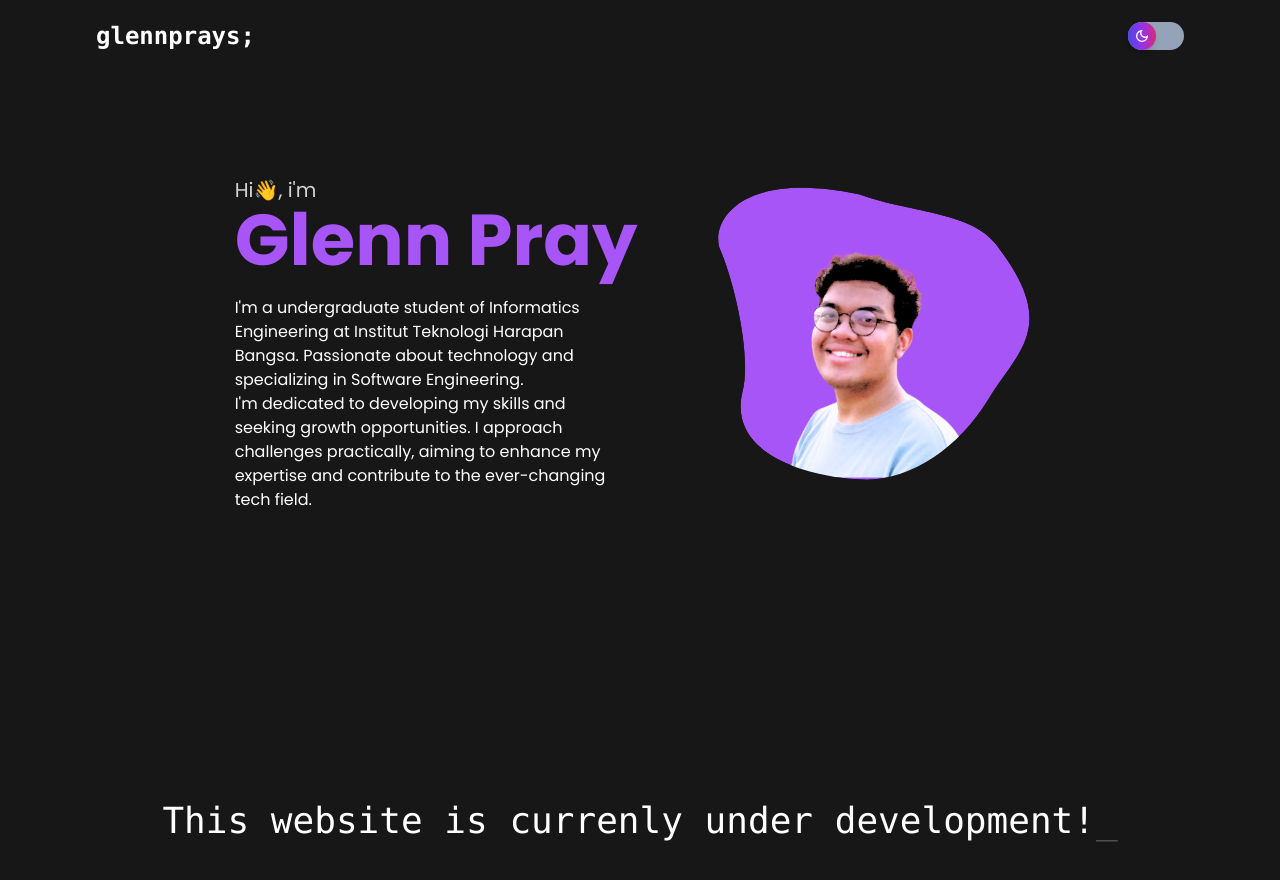
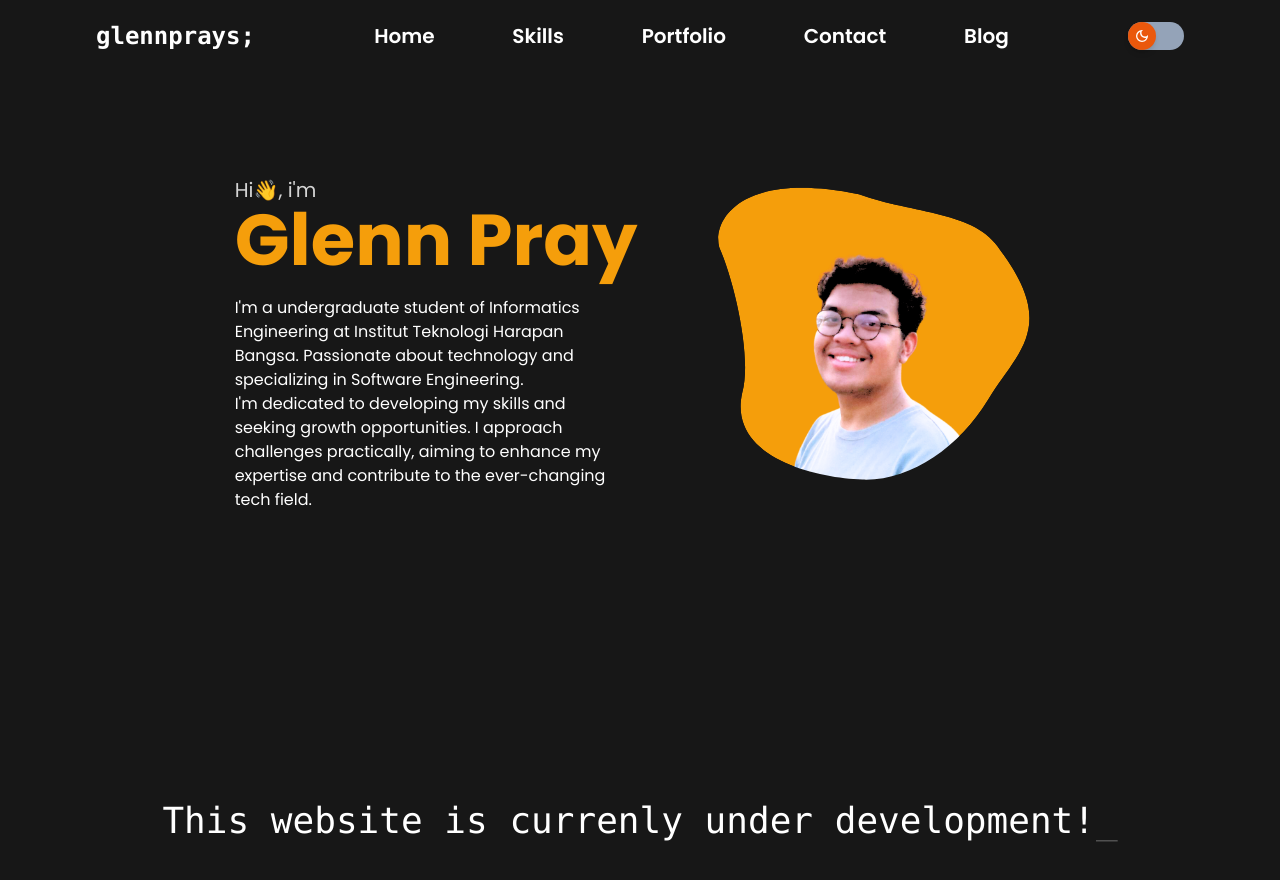
Before and after one commit to michaelsetiawann/michael.github.io, a Next.js app: page / in a window 1280 px wide. Shown: the top 880 px of the page. Built offline with nearby package versions, Linux system fonts and the light colour scheme.

Commit message:
navbar size

```diff
--- a/src/app/not-found.tsx
+++ b/src/app/not-found.tsx
@@ -29,7 +29,7 @@ export default async function NotFound() {
         <>
             <div className='mt-20 flex flex-col items-center justify-center select-none'>
                 <div className='text-5xl flex items-center'>
-                    <span className='font-bold text-amber-500 dark:text-purple-500'>404</span><span className='font-thin ms-5 me-5'>|</span><span className='text-2xl'>Not Found</span>
+                    <span className='font-bold text-cyan-500 dark:text-amber-500'>404</span><span className='font-thin ms-5 me-5'>|</span><span className='text-2xl'>Not Found</span>
                 </div>
                 <button className='mt-5 font-bold px-4 py-1 rounded bg-transparent hover:bg-neutral-950 hover:text-neutral-50 hover:dark:bg-neutral-50 dark:text-neutral-50 hover:dark:text-neutral-950'><Link href='/'>Return home</Link></button>
             </div>
--- a/src/app/page.tsx
+++ b/src/app/page.tsx
@@ -22,18 +22,18 @@ export default function Home() {
             className='text-xl dark:text-neutral-300 '>Hi👋, i&apos;m</motion.span>
           <motion.span
             variants={Motions.fadeIn("up", "tween", 0.1, 1)}
-            className='text-7xl font-bold text-amber-500 dark:text-purple-500'>Glenn Pray</motion.span>
+            className='text-7xl font-bold text-cyan-600 dark:text-amber-500'>Glenn Pray</motion.span>
           <motion.div
             variants={Motions.textVariants(0.9)}
             className='mt-5 w-10/12 max-lg:w-full'>
-            <p>I&apos;m a undergraduate student of Informatics Engineering at <Link className='hover:text-amber-500 dark:hover:text-purple-500' href=''>Institut Teknologi Harapan Bangsa</Link>. Passionate about technology and specializing in Software Engineering.</p>
+            <p>I&apos;m a undergraduate student of Informatics Engineering at <Link className='hover:text-cyan-500 dark:hover:text-amber-500' href=''>Institut Teknologi Harapan Bangsa</Link>. Passionate about technology and specializing in Software Engineering.</p>
             <p>I&apos;m dedicated to developing my skills and seeking growth opportunities. I approach challenges practically, aiming to enhance my expertise and contribute to the ever-changing tech field.</p>
           </motion.div>
         </motion.div>
         <motion.div
           variants={Motions.slideIn("right", "tween", 0.9, 1)}
           className='w-80 xl:w-96 flex items-center justify-center '>
-          <svg className=' fill-amber-500 dark:fill-purple-500' viewBox="0 -12 220 220" xmlns="http://www.w3.org/2000/svg" xmlnsXlink="http://www.w3.org/1999/xlink" >
+          <svg className=' fill-cyan-600 dark:fill-amber-500' viewBox="0 -12 220 220" xmlns="http://www.w3.org/2000/svg" xmlnsXlink="http://www.w3.org/1999/xlink" >
             <mask id="mask0" mask-type="alpha">
               <path d="M 190.312 36.4879 C 228 87 201.309 102.826 182.328 134.186 C 163.346 165.547 130.807 187.559 100.226 186.353 C 69.6454 185.297 12 172 21.7403 129.362 C 28 107 17 58 6.6758 34.5279 C 2 17 21 -16 97.9666 0.0016 C 134 13 174.193 10.857 190.312 36.4879 Z"></path>
             </mask>
@@ -41,7 +41,7 @@ export default function Home() {
               <path d="M 190.312 36.4879 C 228 87 201.309 102.826 182.328 134.186 C 163.346 165.547 130.807 187.559 100.226 186.353 C 69.6454 185.297 12 172 21.7403 129.362 C 28 107 17 58 6.6758 34.5279 C 2 17 21 -16 97.9666 0.0016 C 134 13 174.193 10.857 190.312 36.4879 Z"></path>
               <motion.image
                 variants={Motions.fadeIn("up", "tween", 1.1, 0.8)}
-              x="0" y="-35" xlinkHref={photoProfile.src} width="220" height="220"/>
+              x="0" y="-35" xlinkHref={photoProfile.src} width="225" height="225"/>
             </g>
           </svg>
 
--- a/src/components/header/Navigation.tsx
+++ b/src/components/header/Navigation.tsx
@@ -27,7 +27,6 @@ export const Navigation = () => {
     }, [prevY])
     return (
         <motion.nav
-            // layout
             initial={{ y: 0 }}
             transition={{
                 duration: 0.23,
@@ -38,6 +37,13 @@ export const Navigation = () => {
             <Link id="logo" href='/' className="font-mono font-bold text-2xl select-none">
                 glennprays;
             </Link>
+            <div className="flex justify-between items-center w-7/12 text-xl max-xl:hidden">
+                <Link href='/' className="hover:text-cyan-600 dark:hover:text-amber-500 hover:underline font-semibold">Home</Link>
+                <Link href='/' className="hover:text-cyan-600 dark:hover:text-amber-500 hover:underline font-semibold">Skills</Link>
+                <Link href='/' className="hover:text-cyan-600 dark:hover:text-amber-500 hover:underline font-semibold">Portfolio</Link>
+                <Link href='/' className="hover:text-cyan-600 dark:hover:text-amber-500 hover:underline font-semibold">Contact</Link>
+                <Link href='/' className="hover:text-cyan-600 dark:hover:text-amber-500 hover:underline font-semibold">Blog</Link>
+            </div>
             <ThemeSwicher />
         </motion.nav>
     )
--- a/src/components/theme/ThemeSwicher.tsx
+++ b/src/components/theme/ThemeSwicher.tsx
@@ -17,13 +17,14 @@ export function ThemeSwicher() {
     const toggleSwitch = () => setTheme(isDark ? 'light' : 'dark');
 
     return (
-        <div id="theme-switcher" className={('w-14 border-black bg-slate-400 rounded-full flex items-center cursor-pointer ' + (isDark ? 'justify-start' : 'justify-end'))} onClick={toggleSwitch}>
+        <div id="theme-switcher" className={('w-9 sm:w-14 border-black bg-slate-400 rounded-full flex items-center cursor-pointer ' + (isDark ? 'justify-start' : 'justify-end'))} onClick={toggleSwitch}>
             <motion.div
-                className="bg-gradient-to-r from-amber-500 via-amber-300 to-amber-200 dark:from-indigo-600 dark:via-purple-600 dark:to-pink-600  w-7 h-7 rounded-full shadow-md flex items-center justify-center"
+                // className="bg-gradient-to-r from-amber-500 via-amber-300 to-amber-200 dark:from-amber-600 dark:via-purple-600 dark:to-pink-600  w-7 h-7 rounded-full shadow-md flex items-center justify-center"
+                className="bg-sky-600 dark:bg-orange-600 w-7 h-7 max-sm:w-9 max-sm:h-9 rounded-full shadow-md flex items-center justify-center max-sm:text-2xl"
                 layout
                 transition={spring}
             >
-                {isDark ? <MdOutlineDarkMode className="text-white" /> : <MdOutlineLightMode className="text-black" />}
+                {isDark ? <MdOutlineDarkMode className="text-white" /> : <MdOutlineLightMode className="text-white" />}
             </motion.div>
         </div>
     )
```
